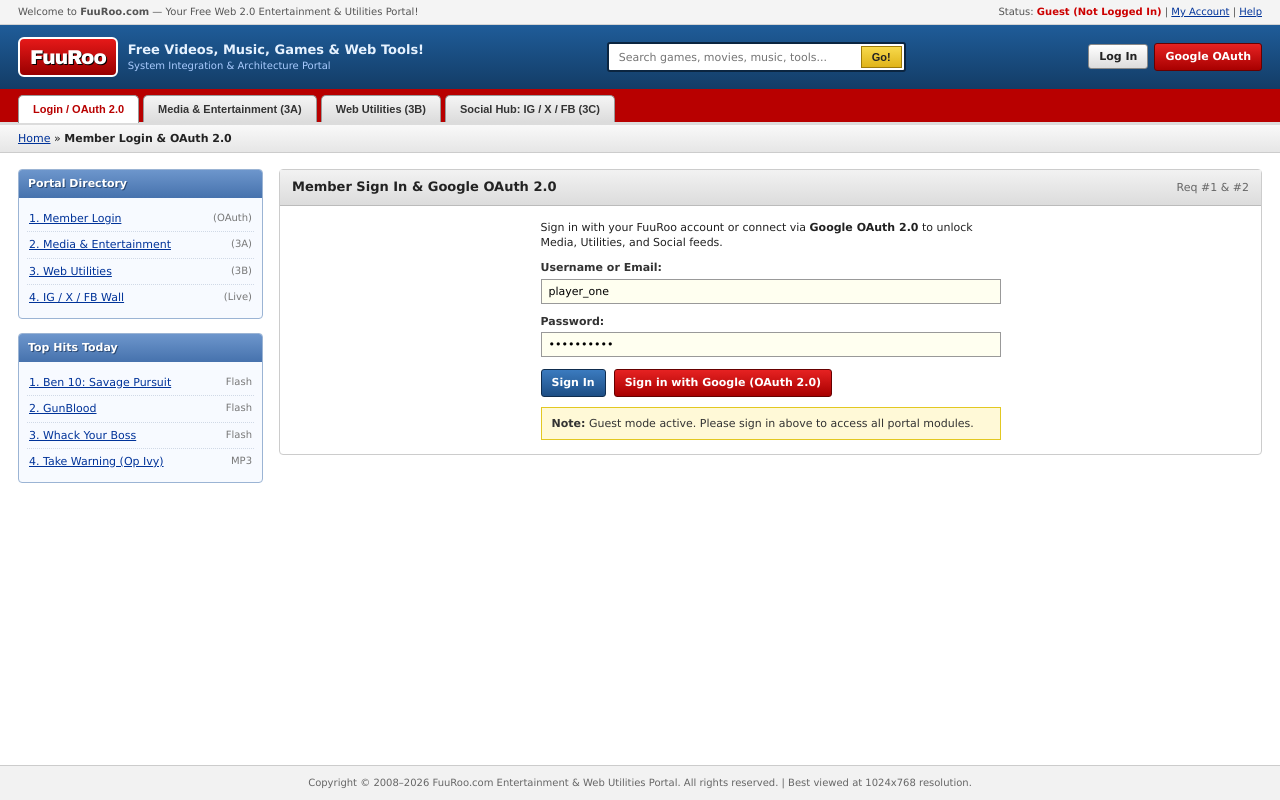
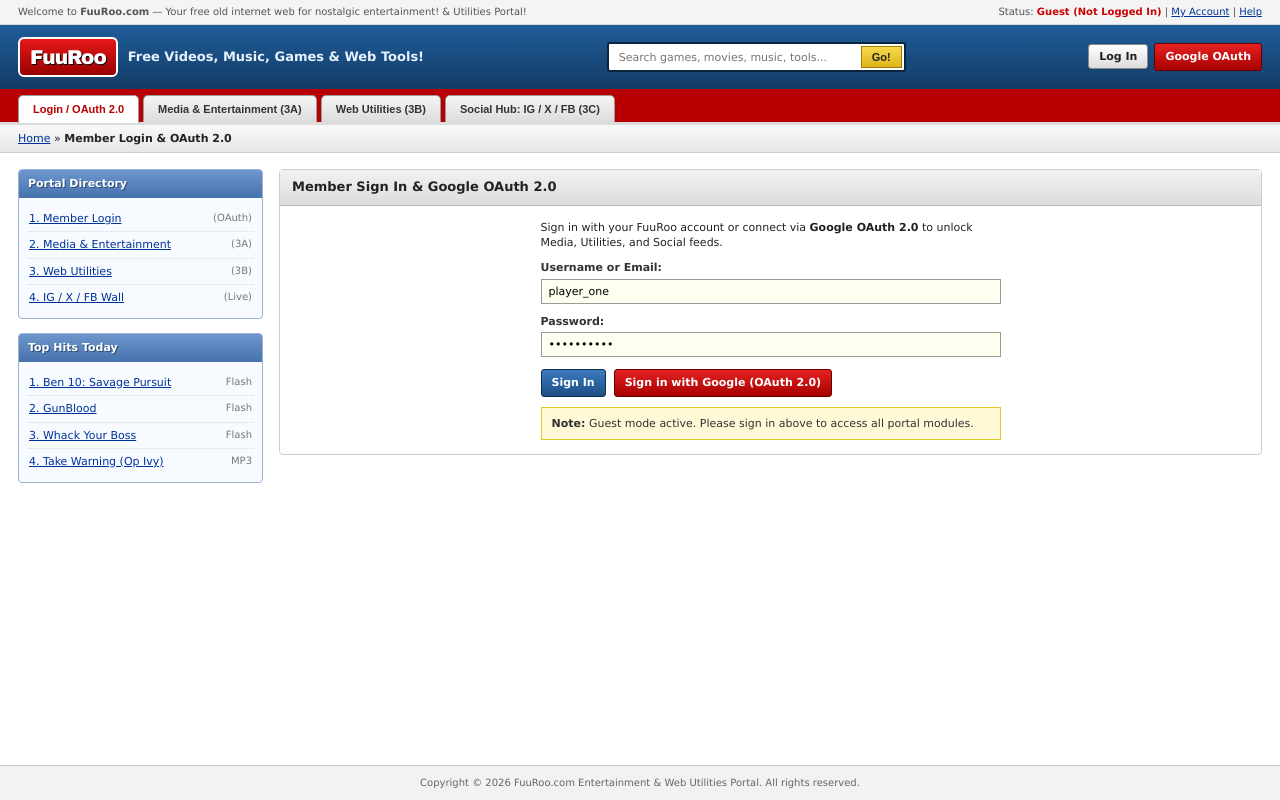
Before and after one commit to IsaiahLynelPineda/fuuroo-arcade, a Flask app: page / in a window 1280 px wide. Run offline with Flask 3, Linux system fonts and the light colour scheme; data comes from the database, SQL or seed files in the repository.

Commit message:
Friend updates

```diff
--- a/templates/index.html
+++ b/templates/index.html
@@ -549,7 +549,7 @@
 
     <!-- TOP CLASSIC STRIP -->
     <div class="top-strip">
-        <div>Welcome to <strong>FuuRoo.com</strong> — Your Free Web 2.0 Entertainment &amp; Utilities Portal!</div>
+        <div>Welcome to <strong>FuuRoo.com</strong> — Your free old internet web for nostalgic entertainment! &amp; Utilities Portal!</div>
         <div>
             Status: <strong id="top-user-status" style="color:#cc0000;">Guest (Not Logged In)</strong> |
             <a onclick="switchTab('auth')">My Account</a> |
@@ -563,7 +563,7 @@
             <div class="logo-badge">FuuRoo</div>
             <div>
                 <div class="logo-tagline">Free Videos, Music, Games &amp; Web Tools!</div>
-                <div class="logo-sub">System Integration &amp; Architecture Portal</div>
+
             </div>
         </div>
 
@@ -651,7 +651,7 @@
             <section id="sec-auth" class="portal-panel">
                 <div class="panel-bar">
                     <h2>Member Sign In &amp; Google OAuth 2.0</h2>
-                    <span style="color:#666;">Req #1 &amp; #2</span>
+
                 </div>
                 <div class="panel-inner">
                     <div id="auth-login-view" style="max-width: 460px; margin: 0 auto;">
@@ -694,7 +694,7 @@
             <section id="sec-media" class="portal-panel" style="display:none;">
                 <div class="panel-bar">
                     <h2>Media &amp; Entertainment Center</h2>
-                    <span style="color:#666;">Requirement #3A</span>
+
                 </div>
                 <div class="panel-inner">
                     <div class="inner-tabs">
@@ -736,7 +736,6 @@
             <section id="sec-utils" class="portal-panel" style="display:none;">
                 <div class="panel-bar">
                     <h2>Web Utilities: URL Shortening, SMS &amp; Email, Fake Data DB</h2>
-                    <span style="color:#666;">Requirement #3B</span>
                 </div>
                 <div class="panel-inner">
 
@@ -813,7 +812,6 @@
             <section id="sec-social" class="portal-panel" style="display:none;">
                 <div class="panel-bar">
                     <h2>Social Media Hub &amp; Portal Promotion (Instagram, X, Facebook)</h2>
-                    <span style="color:#666;">Requirement #3C</span>
                 </div>
                 <div class="panel-inner">
 
@@ -907,7 +905,7 @@
 
     <!-- CLASSIC FOOTER -->
     <footer class="portal-footer">
-        Copyright &copy; 2008–2026 FuuRoo.com Entertainment &amp; Web Utilities Portal. All rights reserved. | Best viewed at 1024x768 resolution.
+        Copyright &copy; 2026 FuuRoo.com Entertainment &amp; Web Utilities Portal. All rights reserved.
     </footer>
 
 </div>
```
